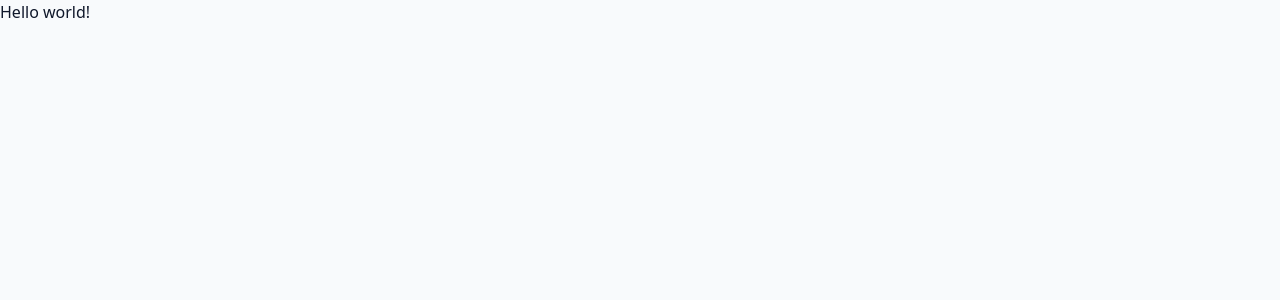
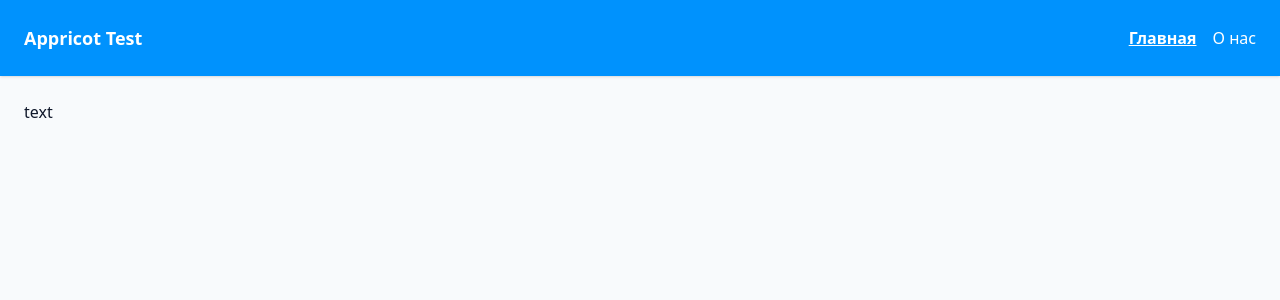
Before and after one commit to sokolovskaya-evelina/appricot-test, a Next.js app: page / in a window 1280 px wide. Shown: the top 300 px of the page. Built offline with nearby package versions, Linux system fonts and the light colour scheme.

Commit message:
add header and page layout

```diff
--- a/src/app/layout.tsx
+++ b/src/app/layout.tsx
@@ -1,35 +1,40 @@
-import type { Metadata } from "next";
-import { Geist, Geist_Mono } from "next/font/google";
-import "./globals.css";
-import {ReactNode} from "react";
+import type { Metadata } from 'next'
+import { Geist, Geist_Mono } from 'next/font/google'
+import './globals.css'
+import { ReactNode } from 'react'
+import Header from '@/components/Header'
 
 const geistSans = Geist({
-  variable: "--font-geist-sans",
-  subsets: ["latin"],
-});
+  variable: '--font-geist-sans',
+  subsets: ['latin'],
+})
 
 const geistMono = Geist_Mono({
-  variable: "--font-geist-mono",
-  subsets: ["latin"],
-});
+  variable: '--font-geist-mono',
+  subsets: ['latin'],
+})
 
 export const metadata: Metadata = {
-  title: "Appricot Test",
-  description: "Тестовое задание",
-};
+  title: 'Appricot Test',
+  description: 'Тестовое задание',
+}
 
 export default function RootLayout({
   children,
 }: Readonly<{
-  children: ReactNode;
+  children: ReactNode
 }>) {
   return (
-    <html lang="en">
-      <body
-        className={`${geistSans.variable} ${geistMono.variable} antialiased`}
-      >
-        {children}
+    <html lang="ru">
+      <body className={`${geistSans.variable} ${geistMono.variable} antialiased`}>
+        <div>
+          <Header />
+        </div>
+
+        <main className="p-6">
+          <div className="max-w-screen-xl mx-auto">{children}</div>
+        </main>
       </body>
     </html>
-  );
+  )
 }
--- a/src/app/page.tsx
+++ b/src/app/page.tsx
@@ -1,3 +1,3 @@
 export default function Home() {
-  return <span>Hello world!</span>
+  return <>text</>
 }
--- /dev/null
+++ b/src/app/products/[id]/page.tsx
@@ -0,0 +1,3 @@
+export default function Page() {
+  return <>product</>
+}
--- /dev/null
+++ b/src/components/Header.tsx
@@ -0,0 +1,33 @@
+'use client'
+
+import Link from 'next/link'
+import React from 'react'
+import { usePathname } from 'next/navigation'
+
+const Header = () => {
+  const pathname = usePathname()
+
+  return (
+    <header className="bg-primary p-6 text-white shadow-sm sticky top-0 z-50">
+      <div className="flex justify-between items-center max-w-screen-xl mx-auto">
+        <div className="font-bold text-lg">Appricot Test</div>
+        <div className="flex gap-4">
+          <Link
+            className={`hover:underline ${pathname === '/' ? 'font-semibold underline' : ''}`}
+            href="/"
+          >
+            Главная
+          </Link>
+          <Link
+            className={`hover:underline ${pathname === '/about' ? 'font-semibold underline' : ''}`}
+            href="/about"
+          >
+            О нас
+          </Link>
+        </div>
+      </div>
+    </header>
+  )
+}
+
+export default Header
```
